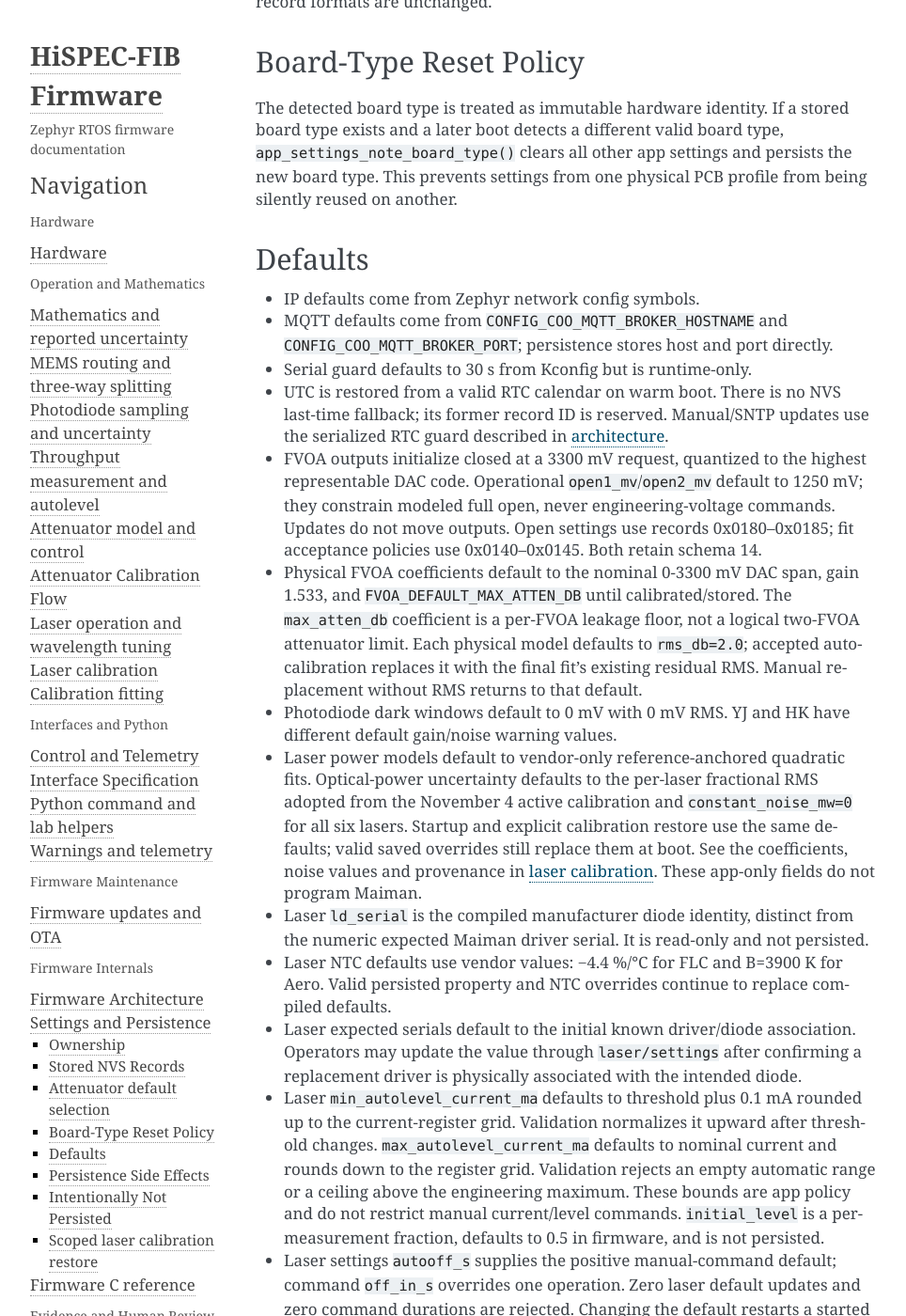
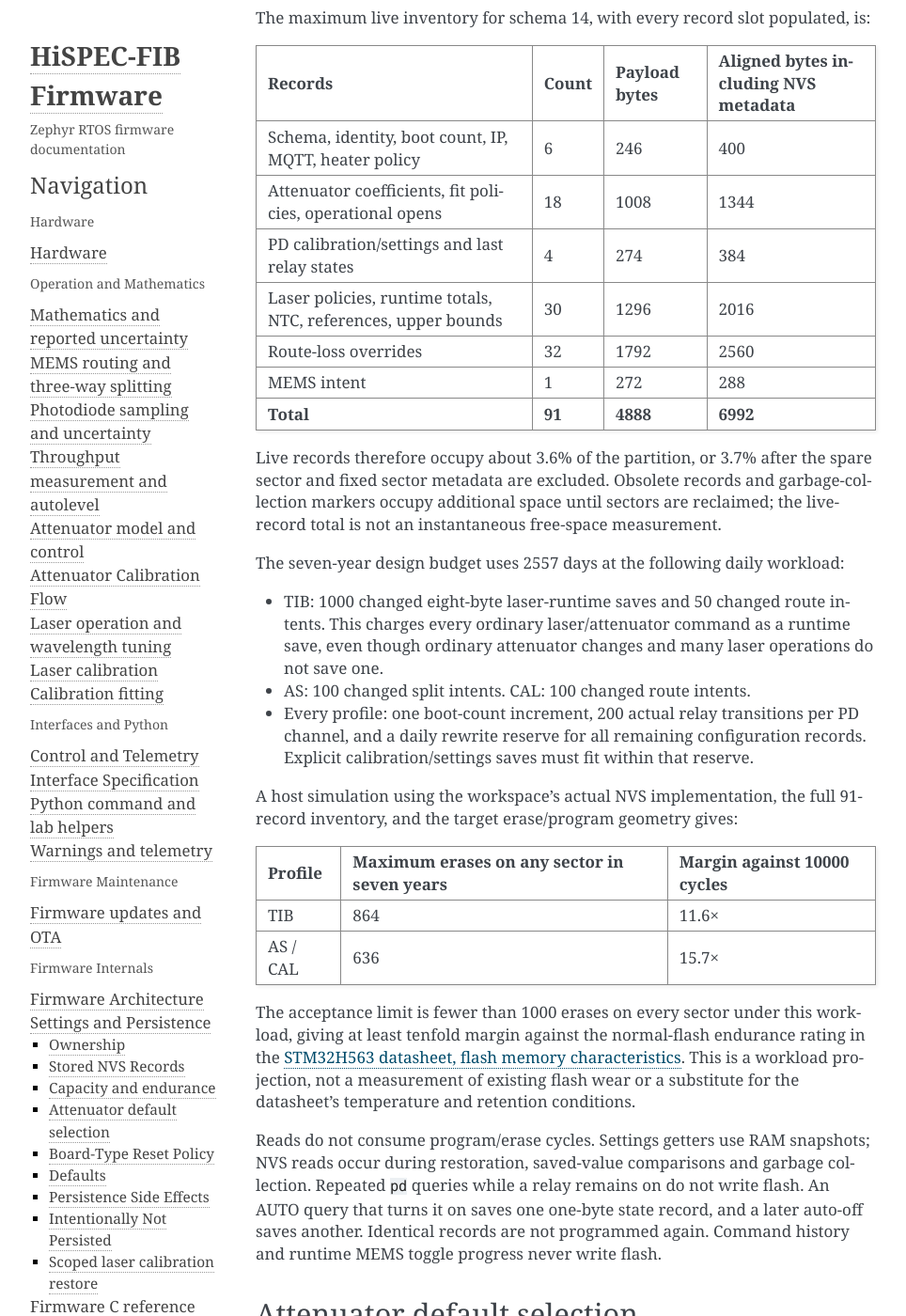
Before and after one commit to COO-Utilities/hispec-tib, a Sphinx documentation site: the page built from doc/settings.md, in a window 1280 px wide and 1400 px high, scrolled down 2002 px. Shown: the whole window at 94% size, without its empty margins (148-1112 px from the left). Built offline with Sphinx 7.4.7, drawn with Linux system fonts in a browser that asks for light colours; some of the changed text lies outside the part shown.

Commit message:
Expand NVS to 192 KiB with a shared MCUboot partition layout

```diff
--- a/doc/settings.md
+++ b/doc/settings.md
@@ -68,6 +68,63 @@
 Before preparation, readbacks can differ from configuration. The coefficient
 uses internal LD NTC 0x007F for programming and readback. External NTC 0x008A
 is unused.
+
+## Capacity and endurance
+
+The [shared flash layout](ota.md#flash-layout) assigns NVS 192 KiB in bank 2:
+24 erase sectors of 8192 bytes, with 16-byte programming alignment. Zephyr NVS
+rotates garbage collection through these sectors and keeps one sector available
+for copying live records. It does not require the STM32 high-cycle-data area.
+Payload CRC and the optional lookup cache are disabled; NVS metadata retains its
+CRC and the flash controller supplies hardware ECC.
+
+The maximum live inventory for schema 14, with every record slot populated, is:
+
+| Records | Count | Payload bytes | Aligned bytes including NVS metadata |
+|---|---:|---:|---:|
+| Schema, identity, boot count, IP, MQTT, heater policy | 6 | 246 | 400 |
+| Attenuator coefficients, fit policies, operational opens | 18 | 1008 | 1344 |
+| PD calibration/settings and last relay states | 4 | 274 | 384 |
+| Laser policies, runtime totals, NTC, references, upper bounds | 30 | 1296 | 2016 |
+| Route-loss overrides | 32 | 1792 | 2560 |
+| MEMS intent | 1 | 272 | 288 |
+| **Total** | **91** | **4888** | **6992** |
+
+Live records therefore occupy about 3.6% of the partition, or 3.7% after the
+spare sector and fixed sector metadata are excluded. Obsolete records and
+garbage-collection markers occupy additional space until sectors are reclaimed;
+the live-record total is not an instantaneous free-space measurement.
+
+The seven-year design budget uses 2557 days at the following daily workload:
+
+- TIB: 1000 changed eight-byte laser-runtime saves and 50 changed route intents.
+  This charges every ordinary laser/attenuator command as a runtime save, even
+  though ordinary attenuator changes and many laser operations do not save one.
+- AS: 100 changed split intents. CAL: 100 changed route intents.
+- Every profile: one boot-count increment, 200 actual relay transitions per PD
+  channel, and a daily rewrite reserve for all remaining configuration records.
+  Explicit calibration/settings saves must fit within that reserve.
+
+A host simulation using the workspace's actual NVS implementation, the full
+91-record inventory, and the target erase/program geometry gives:
+
+| Profile | Maximum erases on any sector in seven years | Margin against 10000 cycles |
+|---|---:|---:|
+| TIB | 864 | 11.6× |
+| AS / CAL | 636 | 15.7× |
+
+The acceptance limit is fewer than 1000 erases on every sector under this
+workload, giving at least tenfold margin against the normal-flash endurance
+rating in the [STM32H563 datasheet, flash memory characteristics](https://www.st.com/resource/en/datasheet/stm32h563vi.pdf).
+This is a workload projection, not a measurement of existing flash wear or a
+substitute for the datasheet's temperature and retention conditions.
+
+Reads do not consume program/erase cycles. Settings getters use RAM snapshots;
+NVS reads occur during restoration, saved-value comparisons and garbage
+collection. Repeated `pd` queries while a relay remains on do not write flash.
+An AUTO query that turns it on saves one one-byte state record, and a later
+auto-off saves another. Identical records are not programmed again. Command
+history and runtime MEMS toggle progress never write flash.
 
 ## Attenuator default selection
 
```
Also changed, not shown: doc/commands.md (+1 -1 lines), doc/ota.md (+16 -8 lines), 3 other files.
